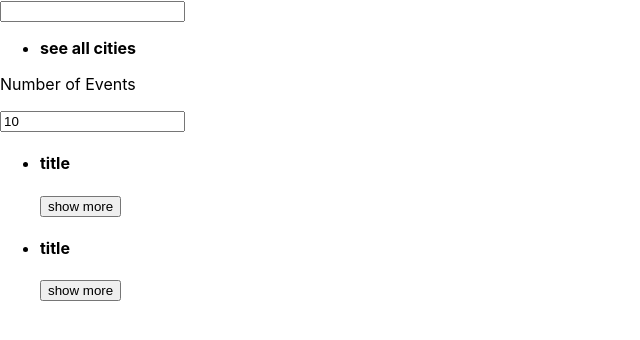
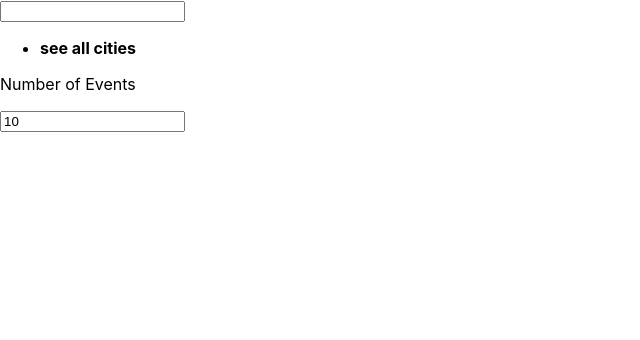
Before and after one commit to iamnachoj/meetApp, a React (Create React App) app: page / in a window 1280 px wide. Shown: the top 340 px of the page, without its empty margins (0-640 px from the left). Built offline with nearby package versions, Linux system fonts and the light colour scheme; the HTML template or start-up script is replaced by a standard one.

Commit message:
add test for props events

```diff
--- a/src/App.js
+++ b/src/App.js
@@ -8,13 +8,16 @@ import {mockData} from './mock-data';
 import { extractLocations } from './api';
 
 class App extends React.Component {
+  state = {
+    events: []
+  }
   render(){
     let locations = extractLocations(mockData)
     return (
     <div className='App'>
       <CitySearch locations={locations}/>
       <NumberOfEvents/>
-      <EventList events={mockData}/>
+      <EventList events={this.state.events}/>
     </div>
     );
   }
```
Also changed, not shown: 1 other file (tests, documents, lock files or other folders).
